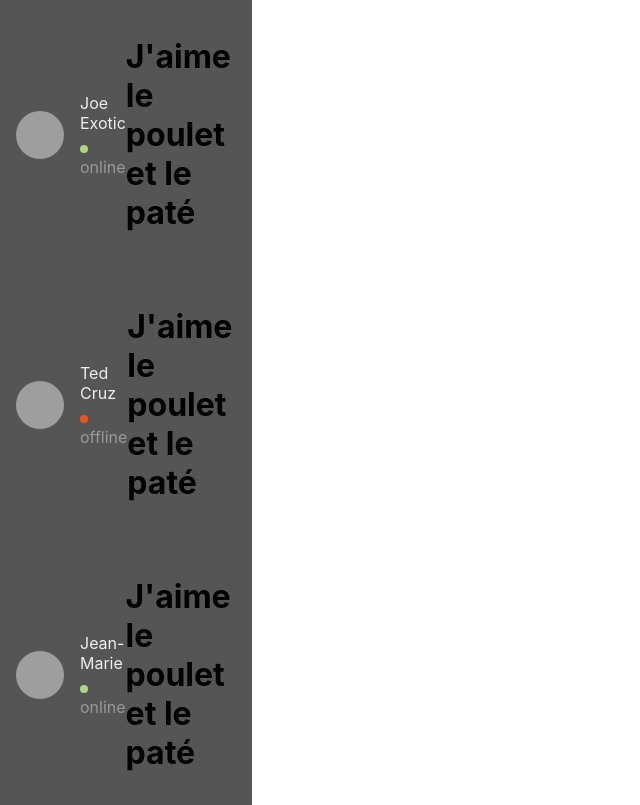
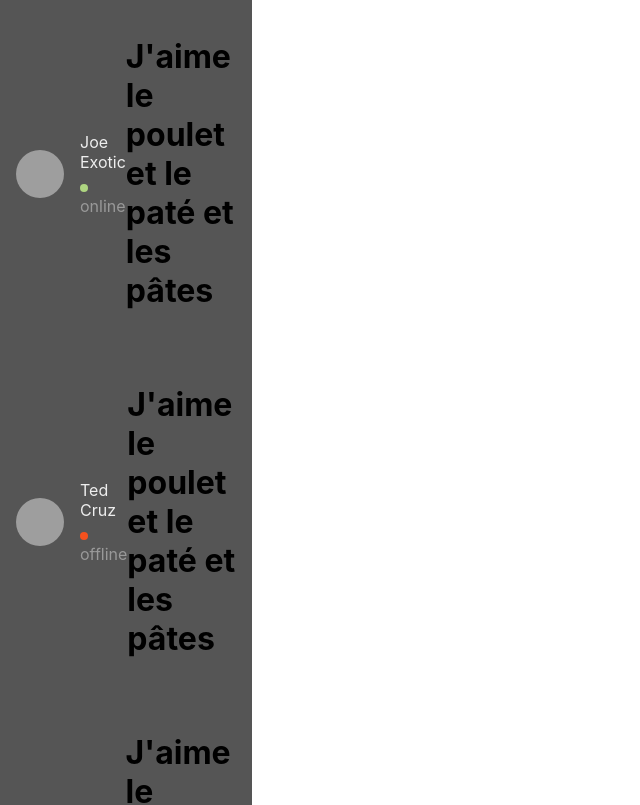
Before and after one commit to Joel-Jorland/chat-app, a React (Create React App) app: page / in a window 1280 px wide. Shown: the top 805 px of the page, without its empty margins (0-640 px from the left). Built offline with nearby package versions, Linux system fonts and the light colour scheme; grey boxes are pictures that could not be loaded.

Commit message:
third commit of the day

```diff
--- a/src/components/Contact.js
+++ b/src/components/Contact.js
@@ -14,7 +14,7 @@ function Contact(props) {
                     <p className="status-text">{props.online ? "online" : "offline"}</p>
                 </div>
             </div>
-            <h1>J'aime le poulet et le paté</h1>
+            <h1>J'aime le poulet et le paté et les pâtes</h1>
         </div>
     );
   }
```
